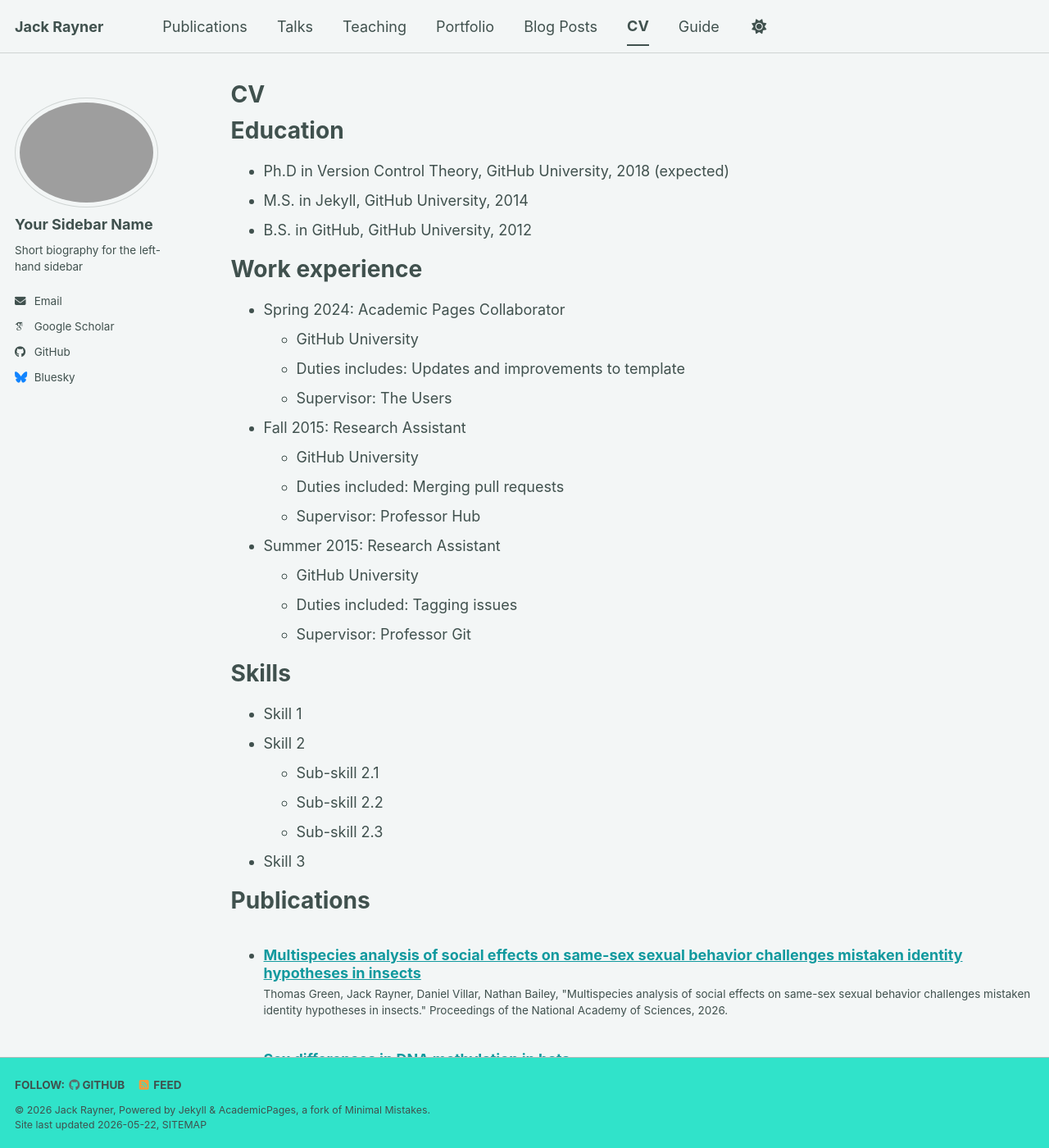
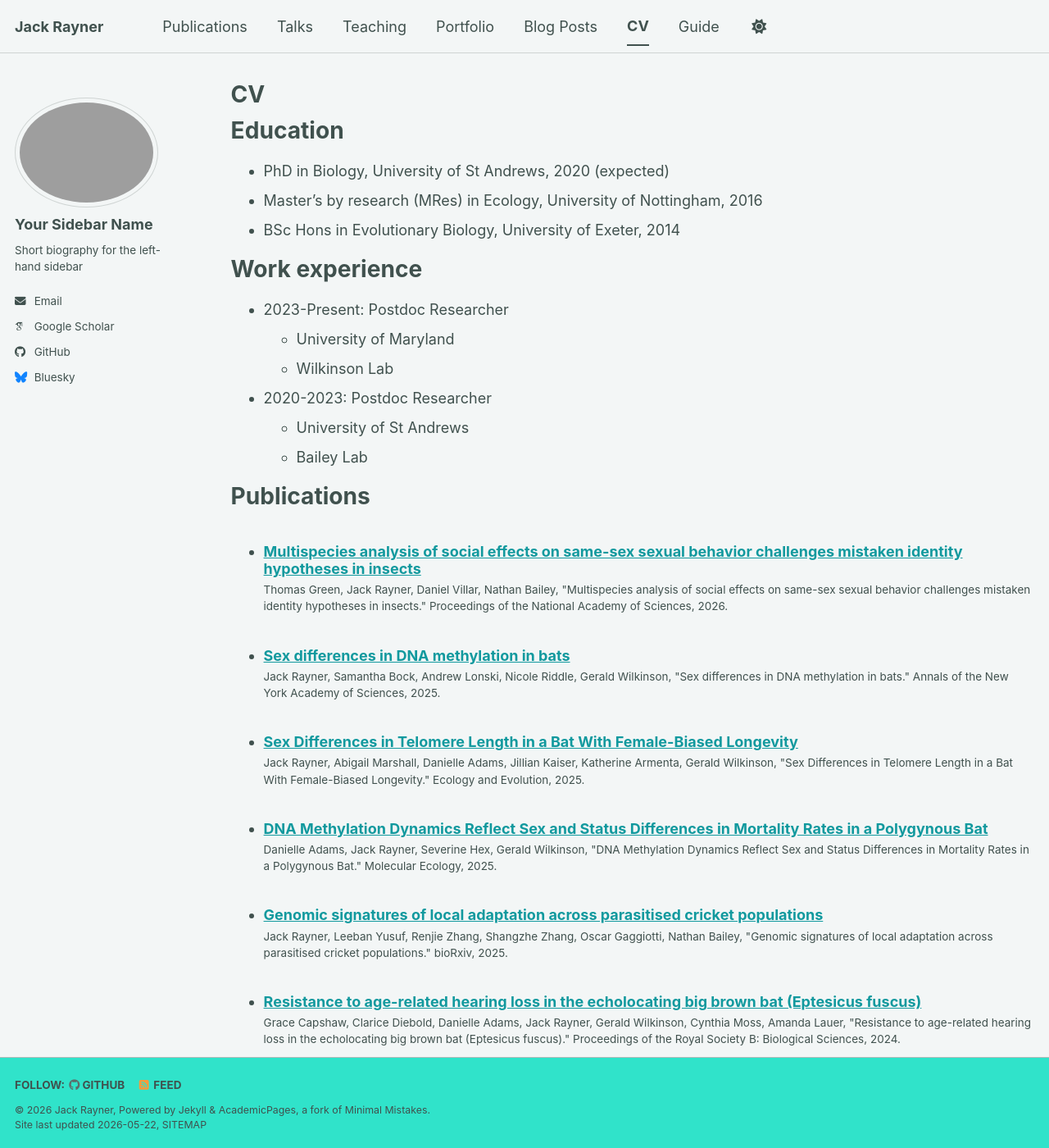
Before and after one commit to jackgrayner/jackgrayner.github.io, a Jekyll site: the page built from _pages/cv.md, in a window 1280 px wide and 1400 px high. Shown: the whole window at 82% size. Built offline with Jekyll 4.4.1, drawn with Linux system fonts in a browser that asks for light colours; some web fonts are replaced; a script bundle is joined from its source files by our own code; library files that are not in the unit come from our copies; some of the changed text lies outside the part shown.

Commit message:
Update cv.md

```diff
--- a/_pages/cv.md
+++ b/_pages/cv.md
@@ -11,35 +11,19 @@
 
 Education
 ======
-* Ph.D in Version Control Theory, GitHub University, 2018 (expected)
-* M.S. in Jekyll, GitHub University, 2014
-* B.S. in GitHub, GitHub University, 2012
+* PhD in Biology, University of St Andrews, 2020 (expected)
+* Master's by research (MRes) in Ecology, University of Nottingham, 2016
+* BSc Hons in Evolutionary Biology, University of Exeter, 2014
 
 Work experience
 ======
-* Spring 2024: Academic Pages Collaborator
-  * GitHub University
-  * Duties includes: Updates and improvements to template
-  * Supervisor: The Users
+* 2023-Present: Postdoc Researcher
+  * University of Maryland
+  * Wilkinson Lab
 
-* Fall 2015: Research Assistant
-  * GitHub University
-  * Duties included: Merging pull requests
-  * Supervisor: Professor Hub
-
-* Summer 2015: Research Assistant
-  * GitHub University
-  * Duties included: Tagging issues
-  * Supervisor: Professor Git
-
-Skills
-======
-* Skill 1
-* Skill 2
-  * Sub-skill 2.1
-  * Sub-skill 2.2
-  * Sub-skill 2.3
-* Skill 3
+* 2020-2023: Postdoc Researcher
+  * University of St Andrews
+  * Bailey Lab
 
 Publications
 ======
@@ -58,7 +42,3 @@
   <ul>{% for post in site.teaching reversed %}
     {% include archive-single-cv.html %}
   {% endfor %}</ul>
-
-Service and leadership
-======
-* Currently signed in to 43 different slack teams
```
